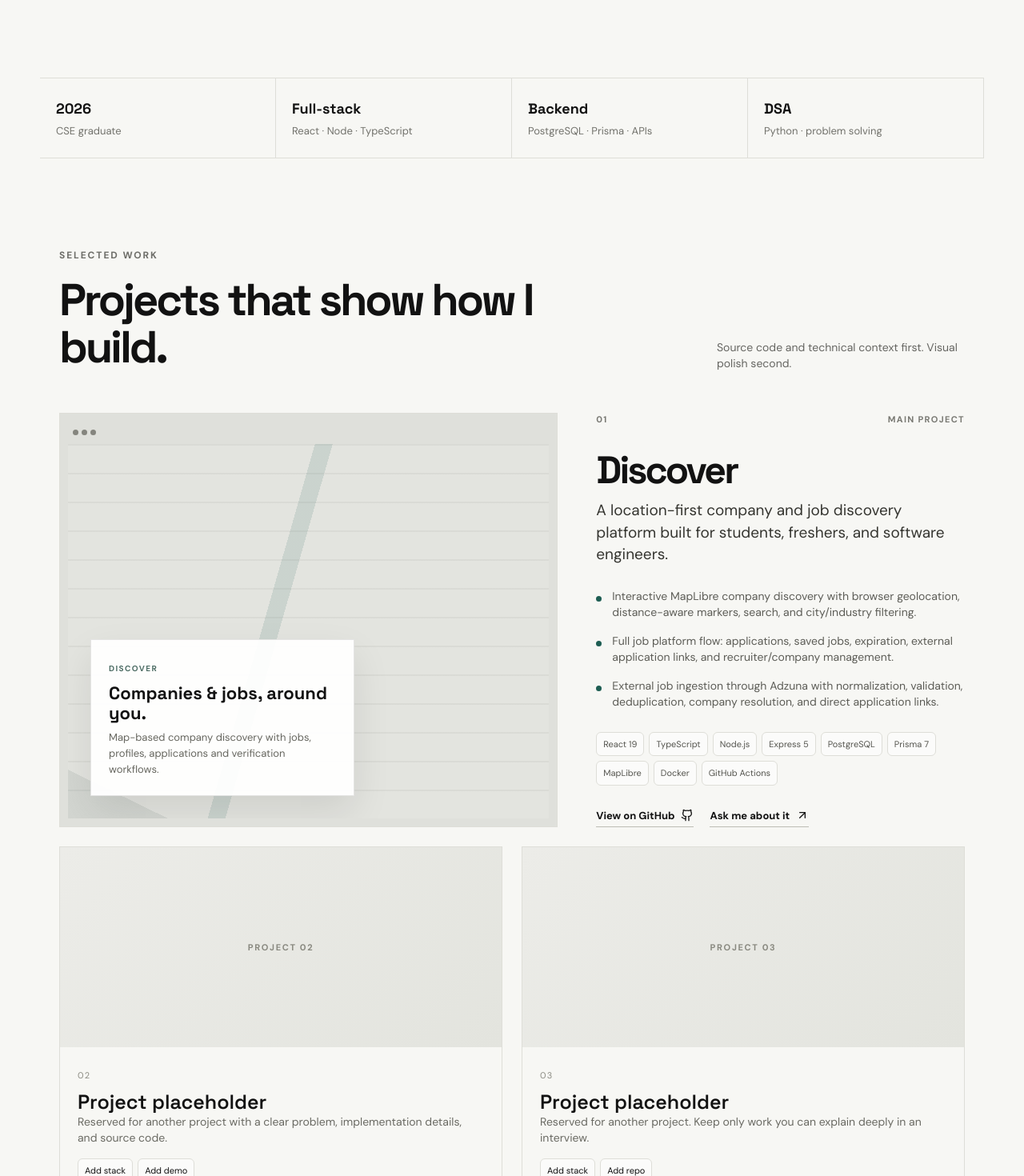
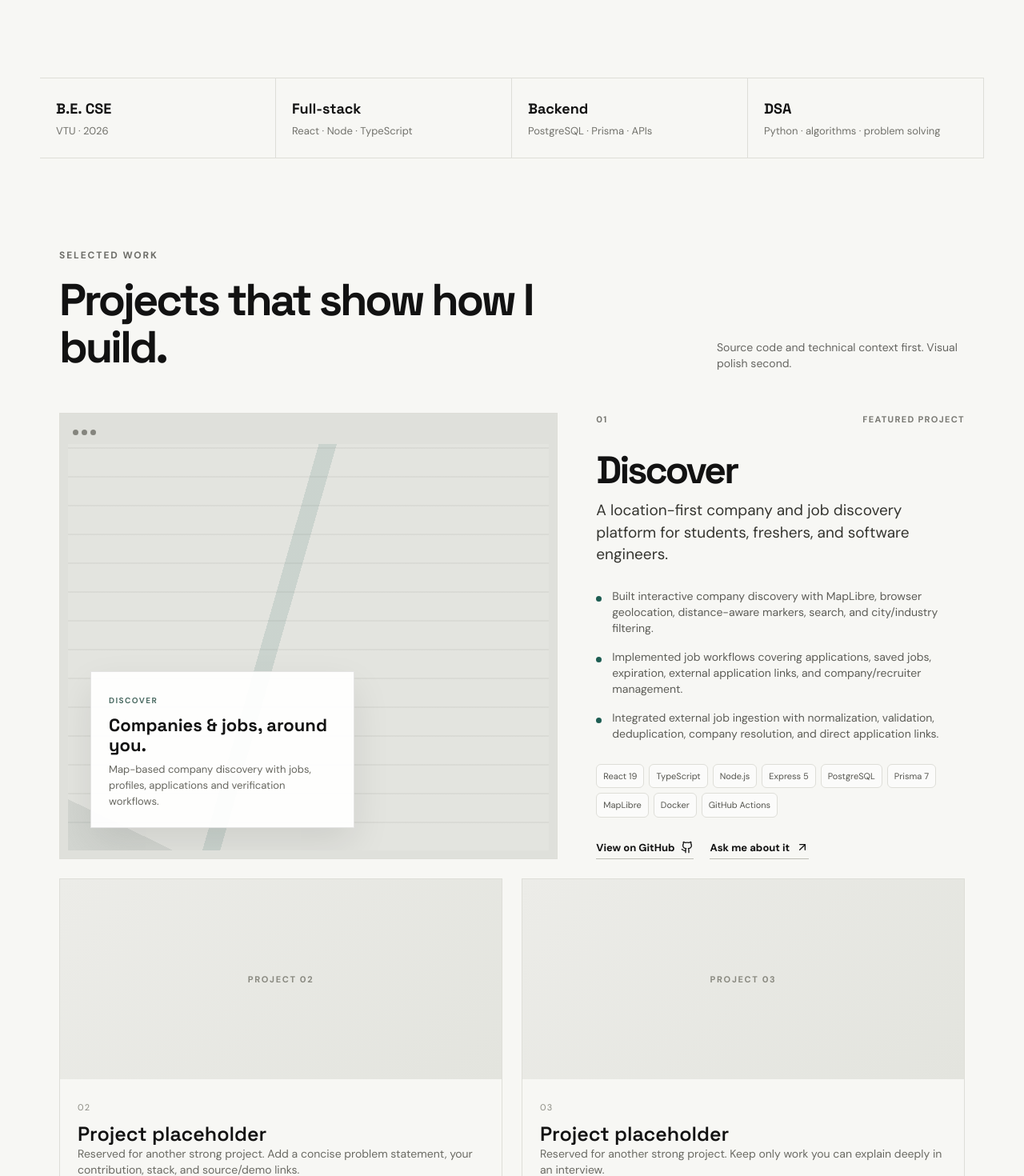
Before and after one commit to devacharya80/Portfolio, a React (Vite) app: page / in a window 1280 px wide. Shown: the part 780-2250 px from the top of the page at 80% size. Built offline with nearby package versions, Linux system fonts and the light colour scheme.

Commit message:
refactor: improve recruiter-first portfolio structure

```diff
--- a/src/data/portfolio.js
+++ b/src/data/portfolio.js
@@ -4,12 +4,13 @@ export const PROFILE = {
   title: "Software Engineer",
   location: "Bengaluru, India",
   education: "B.E. CSE · VTU · 2026",
-  focus: "Software engineering · Full stack · Backend",
+  focus: "Full-stack · Backend · TypeScript",
   email: "mailto:dhanudeva80@gmail.com",
   emailText: "dhanudeva80@gmail.com",
   github: "https://github.com/devacharya80",
   discover: "https://github.com/devacharya80/Discover",
   linkedin: "https://www.linkedin.com/",
+  resume: "#resume",
 };
 
 export const NAV_ITEMS = [
@@ -20,29 +21,29 @@ export const NAV_ITEMS = [
 ];
 
 export const PROOF_ITEMS = [
-  { title: "2026", detail: "CSE graduate" },
+  { title: "B.E. CSE", detail: "VTU · 2026" },
   { title: "Full-stack", detail: "React · Node · TypeScript" },
   { title: "Backend", detail: "PostgreSQL · Prisma · APIs" },
-  { title: "DSA", detail: "Python · problem solving" },
+  { title: "DSA", detail: "Python · algorithms · problem solving" },
 ];
 
 export const PROJECTS = {
   featured: {
     number: "01",
-    label: "MAIN PROJECT",
+    label: "FEATURED PROJECT",
     name: "Discover",
-    lead: "A location-first company and job discovery platform built for students, freshers, and software engineers.",
+    lead: "A location-first company and job discovery platform for students, freshers, and software engineers.",
     bullets: [
-      "Interactive MapLibre company discovery with browser geolocation, distance-aware markers, search, and city/industry filtering.",
-      "Full job platform flow: applications, saved jobs, expiration, external application links, and recruiter/company management.",
-      "External job ingestion through Adzuna with normalization, validation, deduplication, company resolution, and direct application links.",
+      "Built interactive company discovery with MapLibre, browser geolocation, distance-aware markers, search, and city/industry filtering.",
+      "Implemented job workflows covering applications, saved jobs, expiration, external application links, and company/recruiter management.",
+      "Integrated external job ingestion with normalization, validation, deduplication, company resolution, and direct application links.",
     ],
     technologies: ["React 19", "TypeScript", "Node.js", "Express 5", "PostgreSQL", "Prisma 7", "MapLibre", "Docker", "GitHub Actions"],
     repo: "https://github.com/devacharya80/Discover",
   },
   placeholders: [
-    { number: "02", name: "Project placeholder", description: "Reserved for another project with a clear problem, implementation details, and source code.", tags: ["Add stack", "Add demo"] },
-    { number: "03", name: "Project placeholder", description: "Reserved for another project. Keep only work you can explain deeply in an interview.", tags: ["Add stack", "Add repo"] },
+    { number: "02", name: "Project placeholder", description: "Reserved for another strong project. Add a concise problem statement, your contribution, stack, and source/demo links.", tags: ["Add stack", "Add demo"] },
+    { number: "03", name: "Project placeholder", description: "Reserved for another strong project. Keep only work you can explain deeply in an interview.", tags: ["Add stack", "Add repo"] },
   ],
 };
 
```
